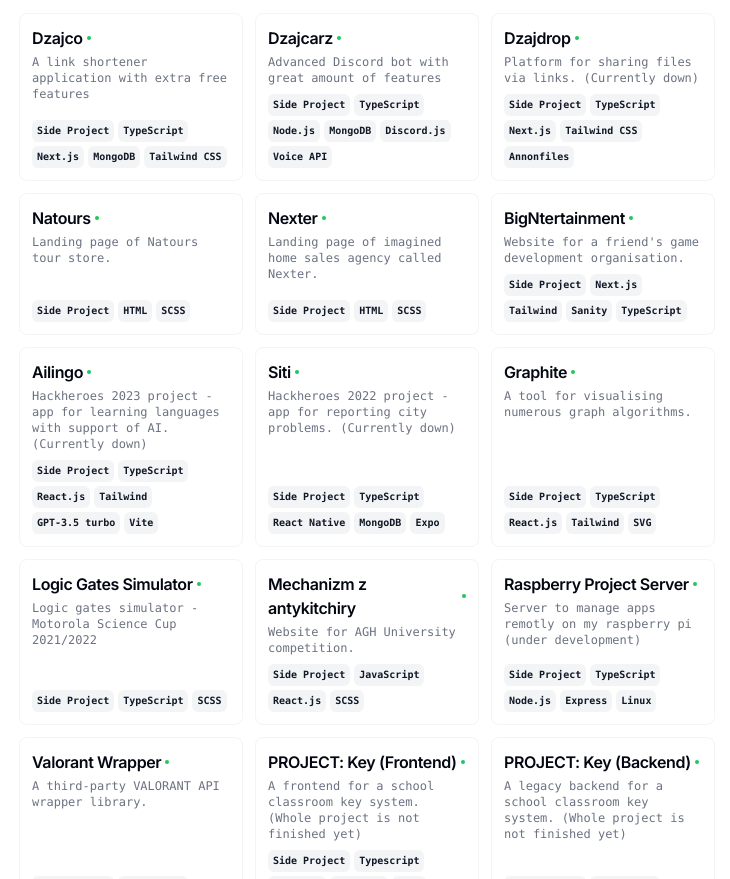
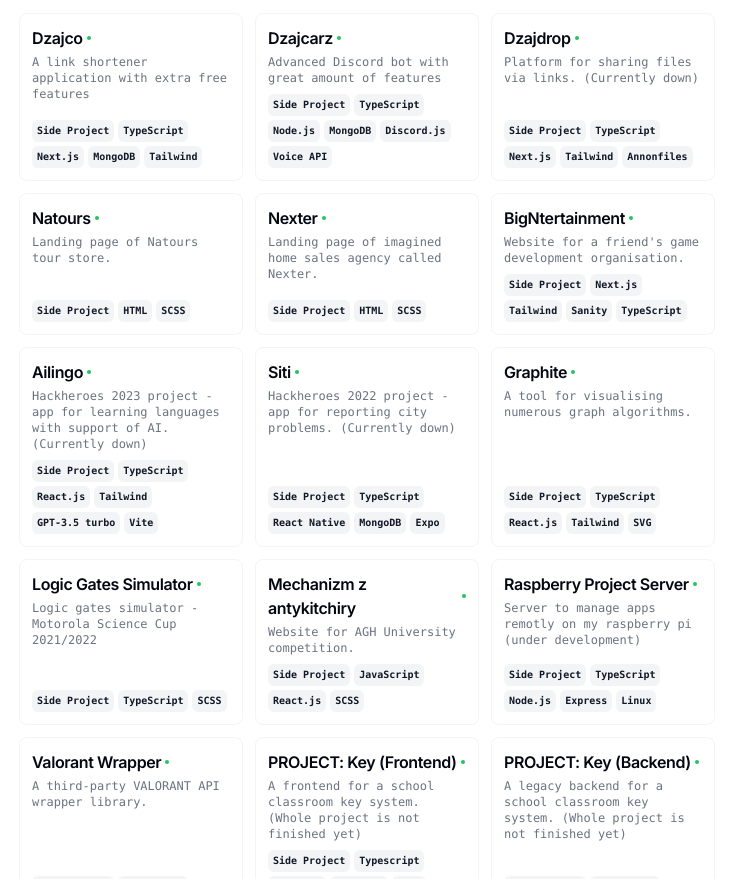
Before and after one commit to LordPrinz/cv, a Next.js app: page / in a window 1280 px wide. Shown: the part 1061-1940 px from the top of the page, without its empty margins (273-1003 px from the left). Built offline with nearby package versions, Linux system fonts and the light colour scheme.

Commit message:
Add dzaj.de link

```diff
--- a/src/app/page.tsx
+++ b/src/app/page.tsx
@@ -185,6 +185,12 @@ export default function Page() {
         </Section>
       </section>
 
+      <a
+        href="https://cv.dzaj.de"
+        className="fixed bottom-0 right-10 hidden text-xs text-muted-foreground print:block"
+      >
+        https://cv.dzaj.de
+      </a>
       <CommandMenu
         links={[
           {
--- a/src/data/resume-data.tsx
+++ b/src/data/resume-data.tsx
@@ -106,7 +106,7 @@ export const RESUME_DATA = {
         "TypeScript",
         "Next.js",
         "MongoDB",
-        "Tailwind CSS",
+        "Tailwind",
       ],
       description: "A link shortener application with extra free features",
       logo: dzajcoLogo,
@@ -138,7 +138,7 @@ export const RESUME_DATA = {
         "Side Project",
         "TypeScript",
         "Next.js",
-        "Tailwind CSS",
+        "Tailwind",
         "Annonfiles",
       ],
       description: "Platform for sharing files via links. (Currently down)",
```
